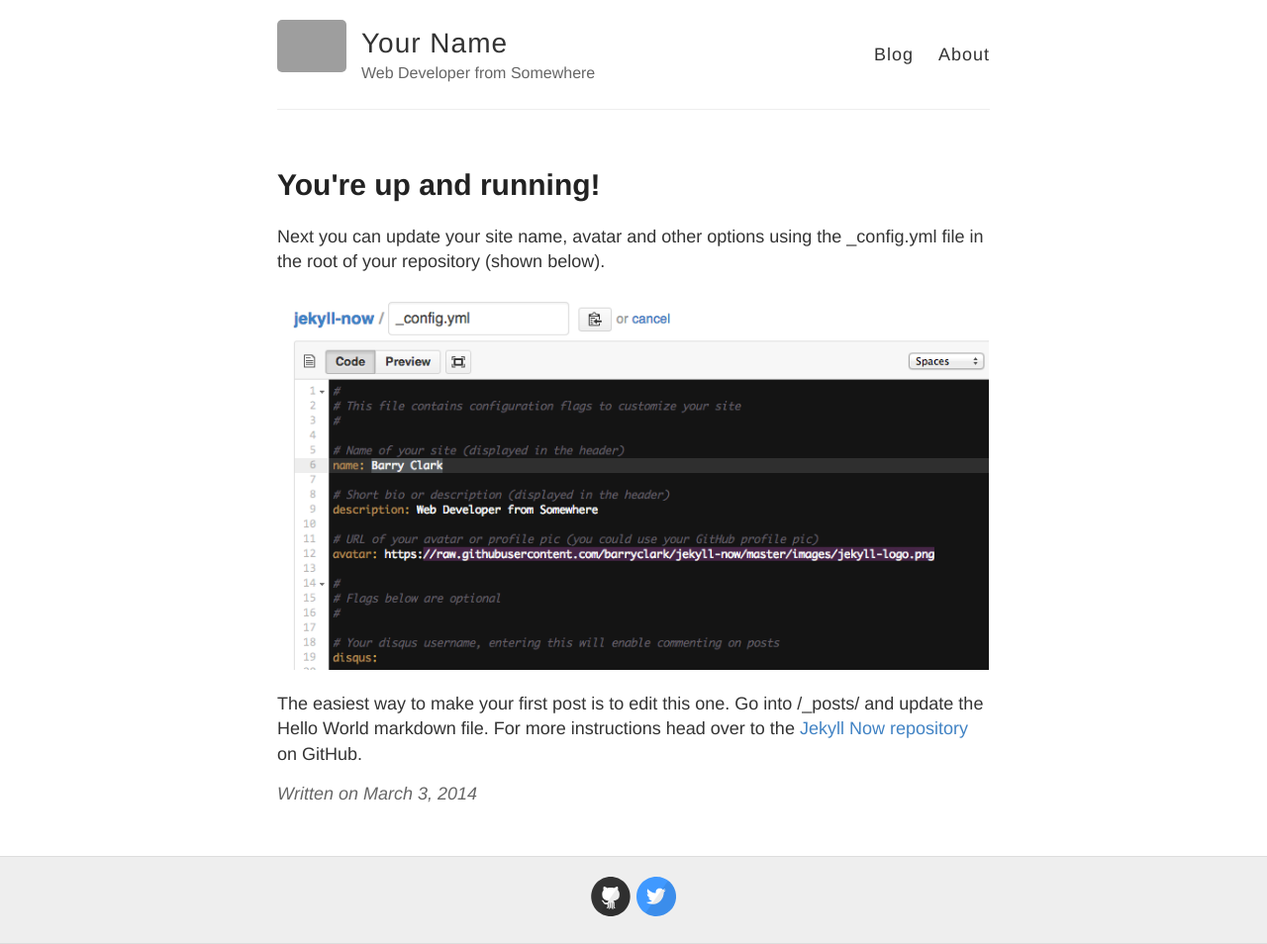
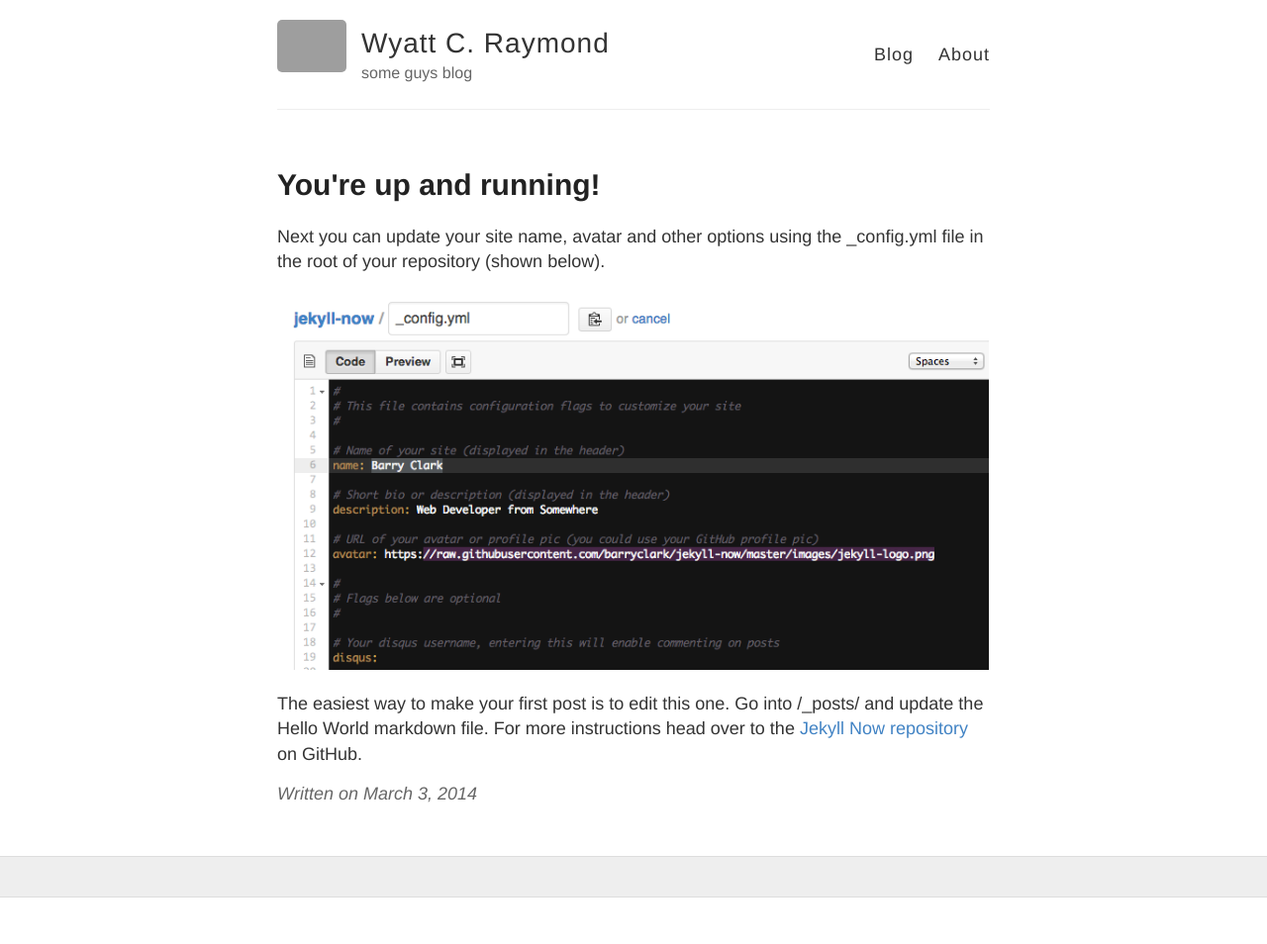
Before and after one commit to rockinraymond/wyattcraymond, a Jekyll site: the page built from _posts/2014-3-3-Hello-World.md, in a window 1280 px wide. Shown: the whole page at 99% size. Built offline with Jekyll 4.4.1, drawn with Linux system fonts in a browser that asks for light colours; after the commit the page ends 907 px from its top, so only the background shows below that; grey boxes are pictures that could not be loaded.

Commit message:
Update _config.yml

```diff
--- a/_config.yml
+++ b/_config.yml
@@ -3,10 +3,10 @@
 #
 
 # Name of your site (displayed in the header)
-name: Your Name
+name: Wyatt C. Raymond
 
 # Short bio or description (displayed in the header)
-description: Web Developer from Somewhere
+description: some guys blog
 
 # URL of your avatar or profile pic (you could use your GitHub profile pic)
 avatar: https://raw.githubusercontent.com/barryclark/jekyll-now/master/images/jekyll-logo.png
@@ -21,12 +21,12 @@
   email:
   facebook:
   flickr:
-  github: barryclark/jekyll-now
+  github:
   instagram:
   linkedin:
   pinterest:
   rss: # just type anything here for a working RSS icon
-  twitter: jekyllrb
+  twitter:
   stackoverflow: # your stackoverflow profile, e.g. "users/50476/bart-kiers"
   youtube: # channel/<your_long_string> or user/<user-name>
   googleplus: # anything in your profile username that comes after plus.google.com/
@@ -41,7 +41,7 @@
 
 # Your website URL (e.g. http://barryclark.github.io or http://www.barryclark.co)
 # Used for Sitemap.xml and your RSS feed
-url:
+url: https://www.wyattcraymond.com
 
 # If you're hosting your site at a Project repository on GitHub pages
 # (http://yourusername.github.io/repository-name)
```
